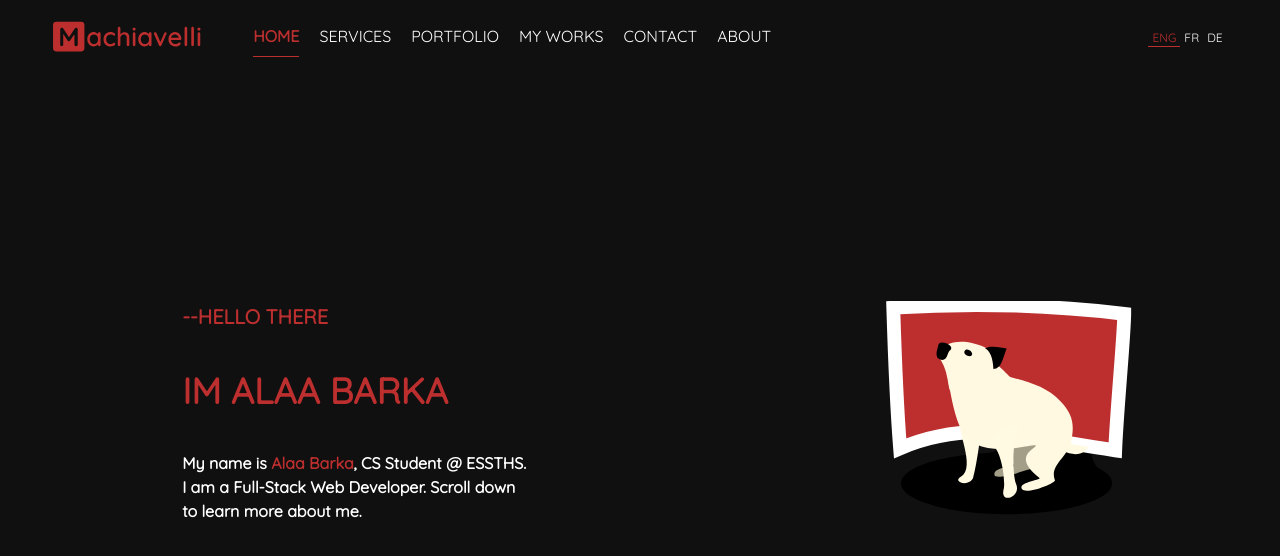
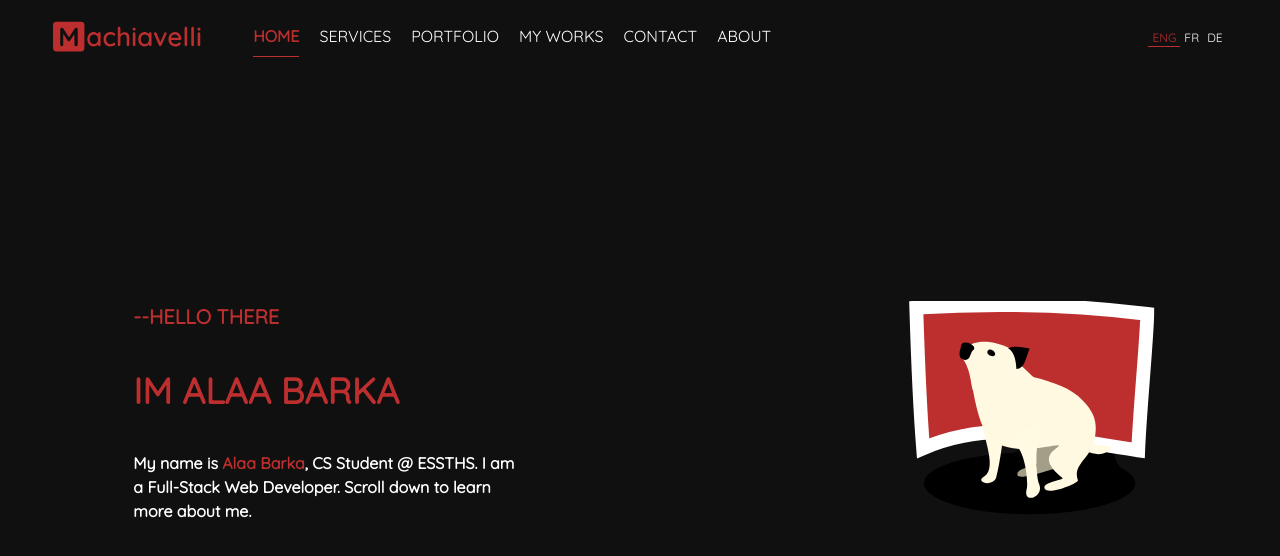
Before and after one commit to onlymachiavelli/portfolio, a Next.js app: page / in a window 1280 px wide. Shown: the top 556 px of the page. Built offline with nearby package versions, Linux system fonts and the light colour scheme.

Commit message:
fixing shitty weird bugs

```diff
--- a/pages/index.tsx
+++ b/pages/index.tsx
@@ -6,7 +6,7 @@ import Navbar from "../src/components/navbar"
 import HeroSection from "../src/components/heroSection"
 const App = () => {
   return (
-    <main className="tablet:w-11/12 w-full h-auto overflow-auto bg-dark m-auto pt-5">
+    <main className=" w-full h-auto overflow-auto bg-dark m-auto pt-5">
       <Head>
         <title>MR Machiavelli</title>
         <link rel="preconnect" href="https://fonts.googleapis.com"/>
--- a/src/components/heroSection.tsx
+++ b/src/components/heroSection.tsx
@@ -14,7 +14,7 @@ const HeroSection = () =>{
                 </p>
                 <p className='text-red font-bold text-4xl py-10'>IM ALAA BARKA</p>
                 <p className='w-1/2 text-white font-bold'>
-                    My name is <p className='text-red inline font-bold'>Alaa Barka</p>, CS Student @ ESSTHS. I am a Full-Stack Web Developer. Scroll down to learn more about me.
+                    My name is <b className='text-red inline font-bold'>Alaa Barka</b>, CS Student @ ESSTHS. I am a Full-Stack Web Developer. Scroll down to learn more about me.
                 </p>
             </aside>
             <aside className='w-3/12'>
--- a/src/components/navbar.tsx
+++ b/src/components/navbar.tsx
@@ -9,7 +9,7 @@ const Navbar = () =>{
     const [burger, setBurger]= React.useState("hidden")
     return (
 
-        <header className='flex overflow-hidden tablet:overflow-hidden w-full pb-5'>
+        <header className='tablet:w-11/12 m-auto flex overflow-hidden tablet:overflow-hidden w-full pb-5'>
                 <Link href={"/"} className={"pl-10 tablet:pl-0"}>
                     <motion.div
                         initial={{ scale: 0 }}
```
